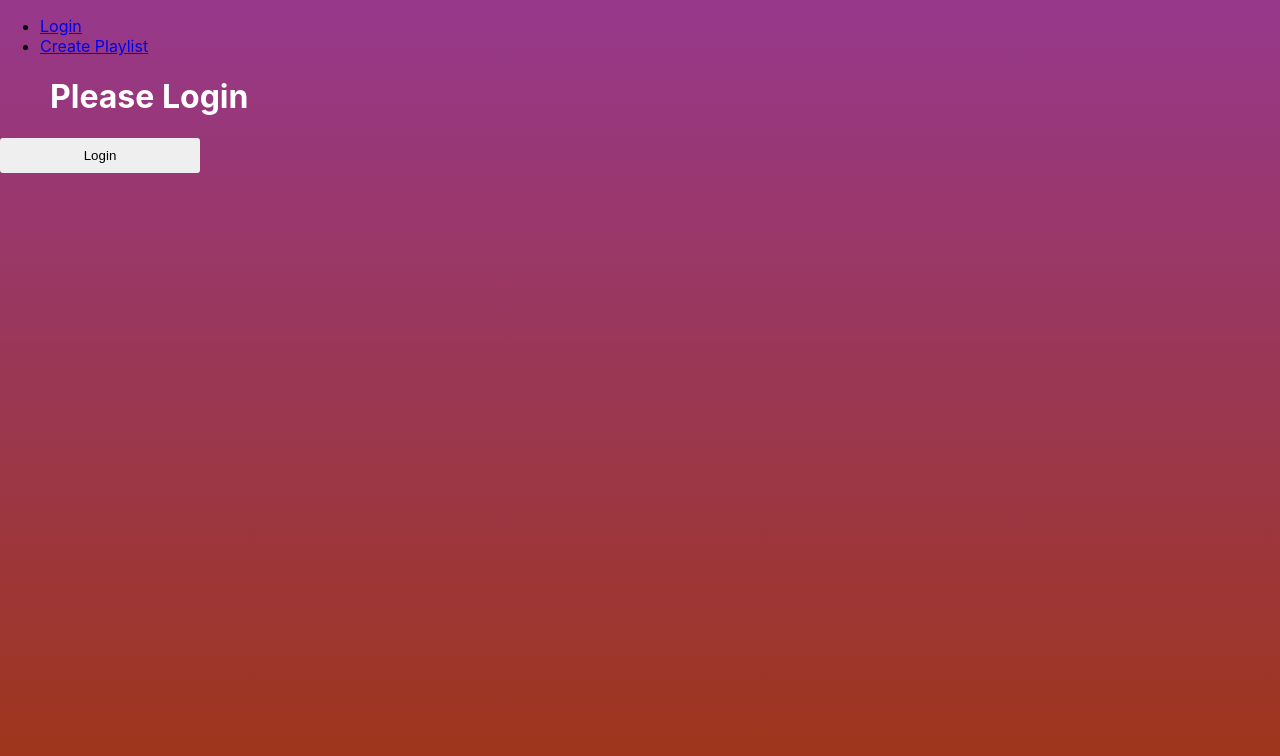
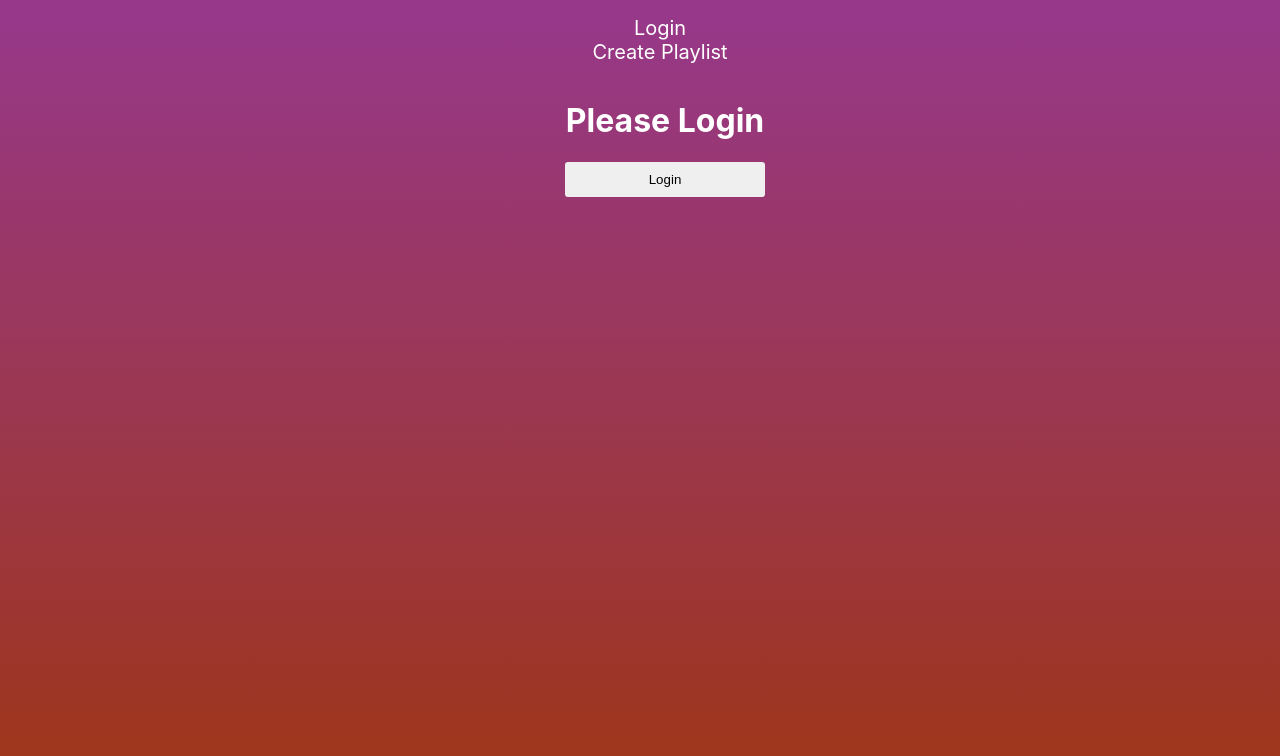
Before and after one commit to Daexaf/App-tify, a React (Create React App) app: page / in a window 1280 px wide. Shown: the top 756 px of the page. Built offline with nearby package versions, Linux system fonts and the light colour scheme.

Commit message:
Homework Module 5 Session 1

```diff
--- a/src/App.css
+++ b/src/App.css
@@ -56,6 +56,8 @@ button:hover {
   margin-bottom:20px;
   padding-top:20px;
   padding-bottom:10px;
+  border-radius:5px;
+  border:#b4bdc5 solid 2px;
 }
 
 .track:hover{
@@ -69,7 +71,8 @@ h1{
 .inputan{
   display: flex;
   justify-content: center;
-  /* flex-direction: column; */
+  margin:20px;
+  align-items: center;
 }
 
 .inptSrc{
@@ -85,9 +88,125 @@ h1{
   margin-left: 20px;
 }
 
+.logincontent{
+  display: flex;
+  flex-direction: column;
+  justify-content: center;
+  align-items: center;
+  width: 100%;
+}
+
+.logincontent .tombol{
+  float: left;
+  margin-left:50px;
+}
+
+nav, li, .navbar{
+  width: 100%;
+  display: flex;
+  justify-content: space-around;
+  flex-direction: row;
+}
+
+nav a{
+  text-decoration: none;
+  color: white;
+  font-size: 20px;
+  float: le;
+}
+
+nav a:hover{
+  color: #b4bdc5;
+}
+
+.login{
+  margin-top:20px;
+  font-size: 20px;
+}
+
+.login a{
+  text-decoration: none;
+  color: #fff;
+  margin:0 auto;
+}
+
+.login a:hover{
+  color: #b4bdc5;
+}
+
 form{
-  color:white;
+  margin-left:50px;
+  color:#fff;
 }
+
+form input, textarea{
+  padding:10px;
+  margin-bottom:10px;
+}
+
+/* .Loginpage{
+  display: flex;
+  justify-content: center;
+  align-items: center;
+  flex-direction: column;
+  margin-top: 20px;
+  margin-left:300px;
+}
+
+.logincontent h1{
+  margin: 0 auto;
+  margin-bottom:10px;
+}
+
+.navibar li{
+  float: left;
+  margin-left:30px;
+  margin-top:20px;
+  list-style-type: none;
+  color:#fff;
+}
+
+.navibar li a{
+  text-decoration: none;
+  display: inline;
+  color: #fff;
+}
+
+.topbar{
+  display: inline-block;
+}
+
+.navbar .logo{
+  display: inline-block;
+  margin: 0 auto;
+  text-align: center;
+}
+
+.navbar{
+  width: 100%;
+  margin-top: 30px;
+  float:left;
+}
+
+.logo h1{
+  float:left;
+}
+
+.playlist-content{
+  display: flex;
+  margin-left:50px;
+  margin-top: 20px;
+} */
+
+/* .login{
+  margin-left: 50px;
+}
+
+.login a{
+  text-decoration: none;
+  color: #fff;
+} */
+
 
 @keyframes App-logo-spin {
   from {
--- a/src/App.js
+++ b/src/App.js
@@ -61,7 +61,7 @@ function App() {
         <div className="logincontent">
           <h1>Please Login</h1>
           <a href={url}>
-            <button>Login</button>
+            <button className="tombol">Login</button>
           </a>
         </div>
       </div>
@@ -127,11 +127,11 @@ function App() {
               {!isLogin ? (
                 <a href={url}>Login</a>
               ) : (
-                <a href="http://localhost:3000/">Logout</a>
+                <a href="http://localhost:3000/" className="logout">Logout</a>
               )}
             </div>
           </div>
-          <h1>Create Playlist</h1>
+          <h1 className="judul">Create Playlist</h1>
         </header>
         <main>
           <div className="playlist-content">
```
